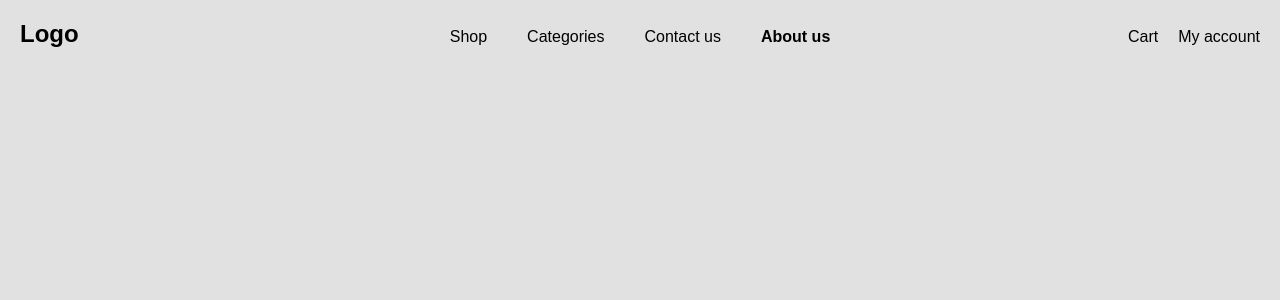
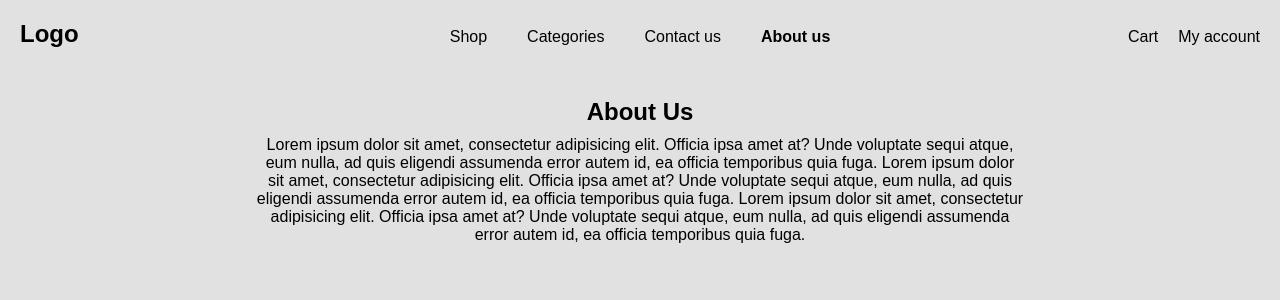
Before and after one commit to ariankoochak/productsListTask, a React (Create React App) app in the folder products-list-task/: page /about-us in a window 1280 px wide. Shown: the top 300 px of the page. Built offline with nearby package versions, Linux system fonts and the light colour scheme.

Commit message:
add about us page

```diff
--- a/products-list-task/src/assets/styles/global.css
+++ b/products-list-task/src/assets/styles/global.css
@@ -22,6 +22,10 @@ h1,h2,h3,h4,h5,h6{
 
 img{
     width: 100%;
+}
+
+p{
+    margin: 0;
 }
 
 /*----------------------------------------navbar styles*/
@@ -171,3 +175,17 @@ nav .account-and-cart .account{
     text-align: center;
 }
 /*----------------------------------------category styles*/
+
+/*----------------------------------------about-us styles*/
+.about-us{
+    margin-top: 50px;
+    width: 100%;
+    text-align: center;
+}
+
+.about-us p{
+    display: block;
+    width: 60%;
+    margin: 10px auto;
+}
+/*----------------------------------------about-us styles*/
--- a/products-list-task/src/layouts/AboutUs.jsx
+++ b/products-list-task/src/layouts/AboutUs.jsx
@@ -1,10 +1,26 @@
-import React from 'react'
-import Navbar from './Navbar'
+import React from "react";
+import Navbar from "./Navbar";
 
 export default function AboutUs() {
-  return (
-    <>
-    <Navbar selected={"About us"}/>
-    </>
-  )
+    return (
+        <>
+            <Navbar selected={"About us"} />
+            <div className="about-us">
+                <h2>About Us</h2>
+                <p>
+                    Lorem ipsum dolor sit amet, consectetur adipisicing elit.
+                    Officia ipsa amet at? Unde voluptate sequi atque, eum nulla,
+                    ad quis eligendi assumenda error autem id, ea officia
+                    temporibus quia fuga. Lorem ipsum dolor sit amet,
+                    consectetur adipisicing elit. Officia ipsa amet at? Unde
+                    voluptate sequi atque, eum nulla, ad quis eligendi assumenda
+                    error autem id, ea officia temporibus quia fuga. Lorem ipsum
+                    dolor sit amet, consectetur adipisicing elit. Officia ipsa
+                    amet at? Unde voluptate sequi atque, eum nulla, ad quis
+                    eligendi assumenda error autem id, ea officia temporibus
+                    quia fuga.
+                </p>
+            </div>
+        </>
+    );
 }
```
